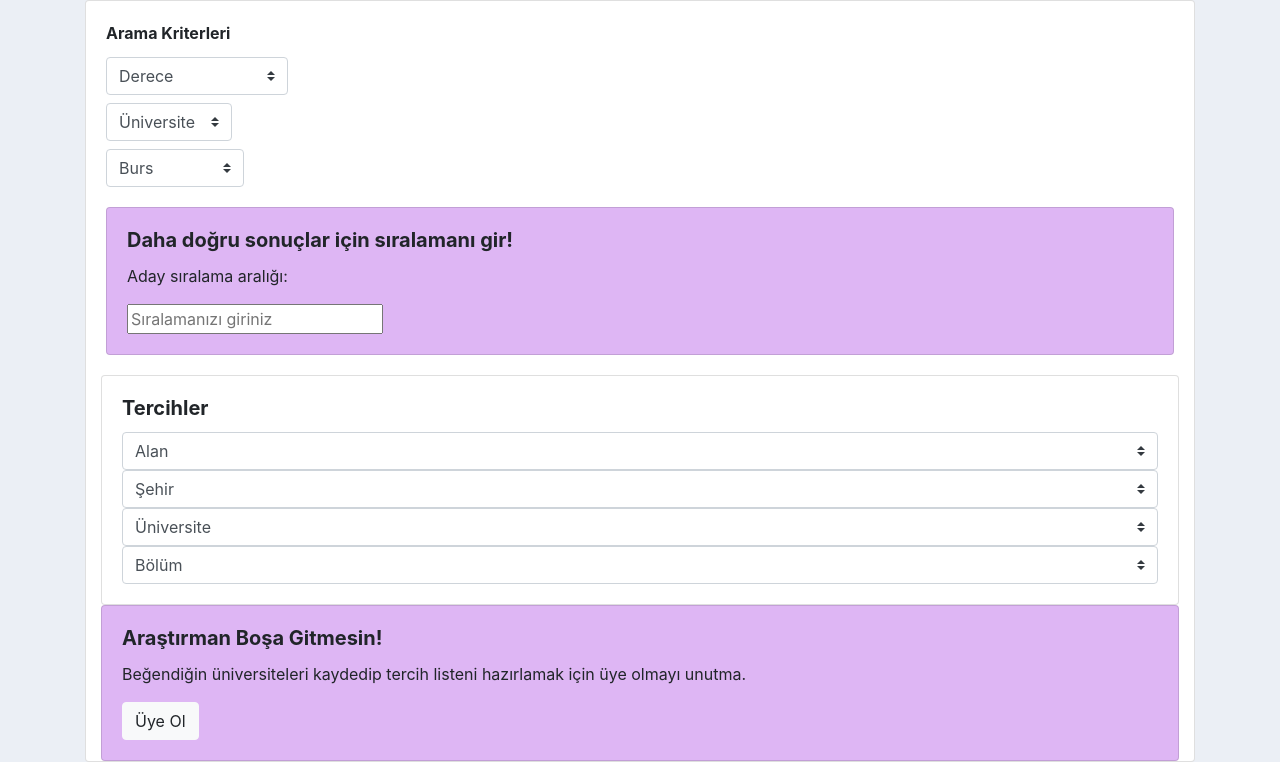
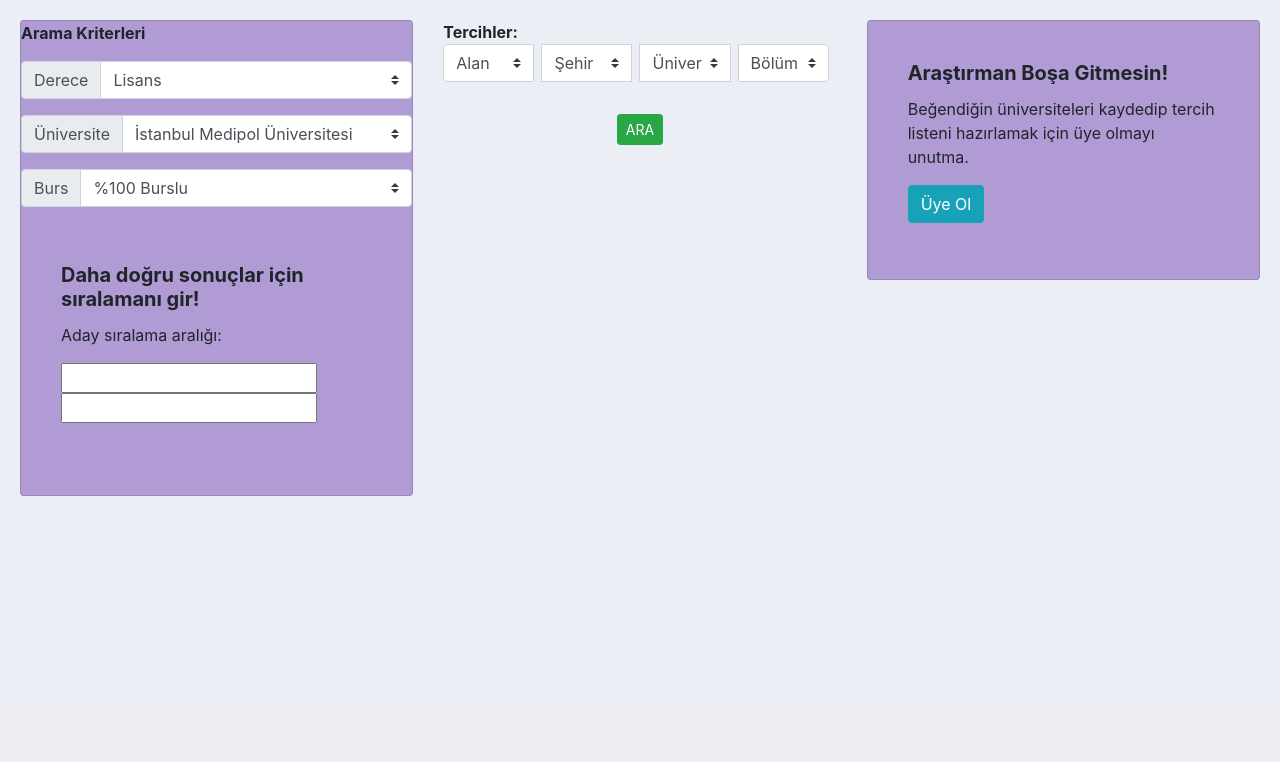
Before and after one commit to Bjornikof/UniAtlas, a Django app: page /asistant/ in a window 1280 px wide. Shown: the part 96-858 px from the top of the page. After the commit the page ends 592 px from the top, so only its background shows below. Run offline with Django 3.2, Linux system fonts and the light colour scheme; some libraries are stand-ins or nearby versions.

Commit message:
asistant edit

```diff
--- a/uniatlas/website/templates/website/asistant.html
+++ b/uniatlas/website/templates/website/asistant.html
@@ -8,86 +8,83 @@
 <html>
 
 
-
-
-<div class="container">
-  <div class="row">
-    <div class="col-sm">
-      <div class="card" style="">
+        <body>
 
         <div class="card-body">
-  <form>
+            <div class="row">
+                <div class="col">
 
+                         <div class="card" style="background-color: #B09BD5">
+                             <header class="password-header"><b>Arama Kriterleri</b>
+                    </header>
+                    <div class="input-group input-group-sm mb-3">
+                        <div class="input-group input-group-md mb-3">
 
-    <div class="form-row">
-    <div class="form-group col-md-6">
-      <label> <b>Arama Kriterleri </b></label>
+                        </div>
+                        <div class="input-group mb-3">
+                            <div class="input-group-prepend">
 
-         <form>
-
-  <div class="form-row align-items-center">
-    <div class="col-auto my-1">
- <select class="custom-select mr-sm-2" id="inlineFormCustomSelect">
-        <option selected>Derece </option>
-        <option value="1">4 yıllık (lisans)</option>
-        <option value="2">2 Yıllık (ön lisans)</option>
+                                <label class="input-group-text" for="inputGroupSelect01">Derece</label>
+                            </div>
+                            <select class="custom-select" id="inputGroupSelect01">
+                                <option selected>Lisans</option>
+                                <option value="1">Ön-lisans</option>
                             </select>
-    </div> </div>
-
-</form>
-        <form>
-  <div class="form-row align-items-center">
-    <div class="col-auto my-1">
- <select class="custom-select mr-sm-2" id="inlineFormCustomSelect">
-        <option selected>Üniversite </option>
-        <option value="1">Devlet</option>
-        <option value="2">Vakıf</option>
+                        </div>
+                        <div class="input-group mb-3">
+                            <div class="input-group-prepend">
+                                <label class="input-group-text"
+                                       for="inputGroupSelect01">Üniversite</label>
+                            </div>
+                            <select class="custom-select" id="inputGroupSelect01">
+                                <option value="1">İstanbul Medipol Üniversitesi</option>
+                                <option value="2">Ege Üniversitesi</option>
+                                <option value="3">Bahçeşehir Üniversitesi</option>
+                                <option value="4">9 Eylül Üniversitesi</option>
+                                <option value="5">Kocaeli Üniversitesi</option>
+                                <option value="6">Akdeniz Üniversitesi</option>
                             </select>
-    </div> </div>
-
-</form>
-       <form>
-  <div class="form-row align-items-center">
-    <div class="col-auto my-1">
- <select class="custom-select mr-sm-2" id="inlineFormCustomSelect">
-        <option selected>Burs </option>
-        <option value="1">%75 Burslu</option>
-        <option value="2">%50 Burslu</option>
-        <option value="3">%25 Burslu</option>
-        <option value="4">Tam Burslu</option>
+                        </div>
+                        <div class="input-group mb-3">
+                            <div class="input-group-prepend">
+                                <label class="input-group-text" for="inputGroupSelect01">Burs</label>
+                            </div>
+                            <select class="custom-select" id="inputGroupSelect01">
+                                <option value="1">%100 Burslu</option>
+                                <option value="2">%75 Burslu</option>
+                                <option value="3">%50 Burslu</option>
+                                <option value="4">%25 Burslu</option>
                                 <option value="5">Ücretli</option>
                             </select>
-    </div> </div>
-
-       </form>
-    </div> </div>
-
-  </form>
-
-      <div class="card" style="background-color: #deb6f4 ">
+                        </div>
+                        <div class="input-group input-group-md mb-3">
+                           <div class="card-body">
 
                         <div class="card-body">
-      <h5 class="card-title"> <b> Daha doğru sonuçlar için sıralamanı gir! </b> </h5>
+                            <h5 class="card-title"><b> Daha doğru sonuçlar için sıralamanı gir! </b></h5>
                             <p class="card-text"> Aday sıralama aralığı: </p>
 
-      <input type="text"  placeholder="Sıralamanızı giriniz" >
-
-       </div> </div>
+                            <input type="text" > <input type="text" >
 
                         </div>
-    <div class="col-sm">
-     <div class="card" >
-
-    <div class="card-body">
-      <h5 class="card-title"> <b> Tercihler </b> </h5>
+                    </div>
+                        </div>
+                         </div>
+                    </div>
+                </div>
+                <div class="col">
+                    <header class="password-header"> <b> Tercihler: </b>
+                    </header>
+                    <div class="input-group input-group-sm mb-3">
+                        <div class="input-group input-group-md mb-3">
                             <select class="custom-select mr-sm-2" id="inlineFormCustomSelect">
-        <option selected>Alan </option>
+                                <option selected>Alan</option>
                                 <option value="1">SAY</option>
                                 <option value="2">TM</option>
                                 <option value="3">TS</option>
                             </select>
                             <select class="custom-select mr-sm-2" id="inlineFormCustomSelect">
-        <option selected>Şehir </option>
+                                <option selected>Şehir</option>
                                 <option value="1">İstanbul</option>
                                 <option value="2">İzmir</option>
                                 <option value="3">Ankara</option>
@@ -100,7 +97,7 @@
                                 <option value="10">Konya</option>
                             </select>
                             <select class="custom-select mr-sm-2" id="inlineFormCustomSelect">
-        <option selected>Üniversite </option>
+                                <option selected>Üniversite</option>
                                 <option value="1">İstanbul Medipol Üniversitesi</option>
                                 <option value="2">Ege Üniversitesi</option>
                                 <option value="3">Bahçeşehir Üniversitesi</option>
@@ -109,7 +106,7 @@
                                 <option value="6">Akdeniz Üniversitesi</option>
                             </select>
                             <select class="custom-select mr-sm-2" id="inlineFormCustomSelect">
-        <option selected>Bölüm </option>
+                                <option selected>Bölüm</option>
                                 <option value="1">Bilgisayar Mühendisliği</option>
                                 <option value="2">Mimarlık</option>
                                 <option value="3">İç mimarlık</option>
@@ -119,22 +116,34 @@
                                 <option value="7">Ticari Dalgıçlık</option>
                             </select>
 
+                        </div>
+                    </div>
 
-       </div> </div>
+                    <div class="text-center">
+                        <button type="button" class="btn btn-success btn-sm">ARA</button>
                     </div>
-    <div class="col-sm">
-      <div class="card" style="background-color: #deb6f4 ">
+
+            </div>
+                <div class="col">  <div class="card" style="background-color: #B09BD5">
+                        <div class="input-group input-group-md mb-3">
+                           <div class="card-body">
 
                         <div class="card-body">
-      <h5 class="card-title"> <b> Araştırman Boşa Gitmesin! </b> </h5>
-      <p class="card-text"> Beğendiğin üniversiteleri kaydedip tercih listeni hazırlamak için üye olmayı unutma. </p>
-      <button type="button" class="btn btn-light" href="/signup/">Üye Ol</button> </div> </div>
+                           <h5 class="card-title"><b> Araştırman Boşa Gitmesin! </b></h5>
+                            <p class="card-text"> Beğendiğin üniversiteleri kaydedip tercih listeni hazırlamak için üye
+                                olmayı unutma. </p>
+                            <button type="button" class="btn btn-info" href="/signup/">Üye Ol</button>
+
+                        </div>
                     </div>
                         </div>
                          </div>
 
+                </div> </div>
+        </div>
+
+        </body>
 </html>
 
 
-
 {% endblock %}
```
Also changed, not shown: uniatlas/website/templates/website/home.html (+4 -22 lines). Lines whose indentation alone changed are shown as unchanged.
